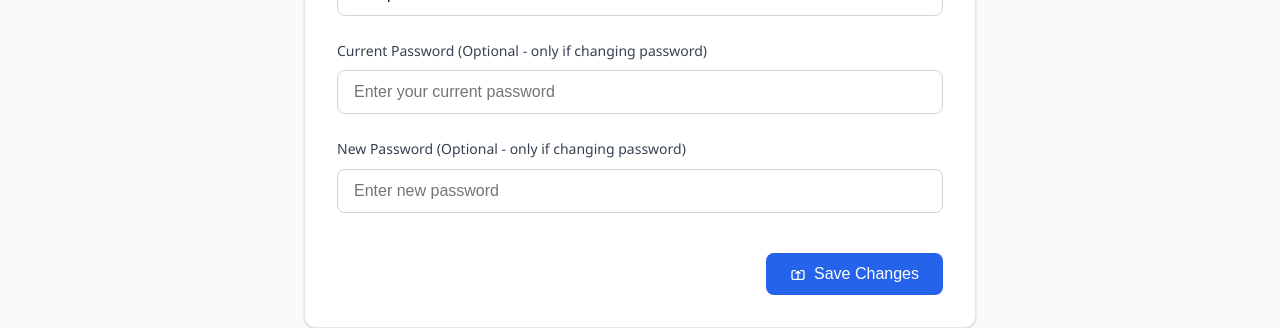
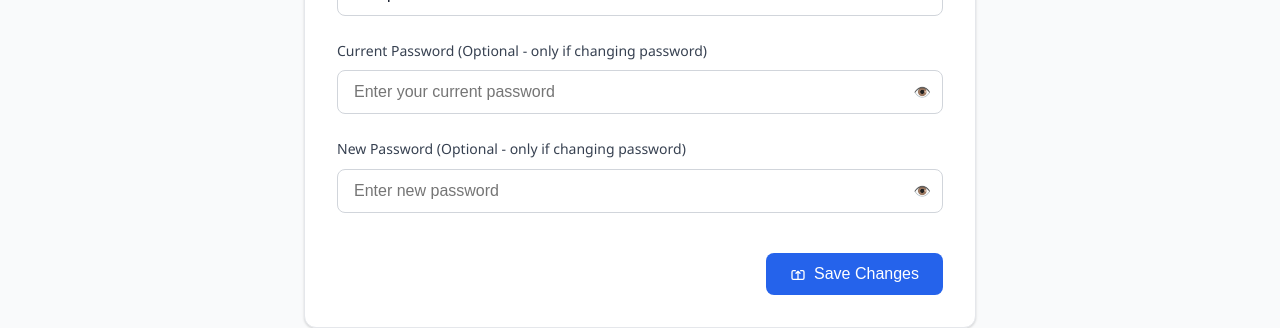
Before and after one commit to aashutoshdahal1/gharbazaar, a React (Vite) app: page /edit-profile in a window 1280 px wide. Shown: the part 291-619 px from the top of the page. Built offline with nearby package versions, Linux system fonts and the light colour scheme; no server answers; sample sign-in values are in the browser's storage.

Commit message:
password hide unhide added

```diff
--- a/src/pages/EditProfile.jsx
+++ b/src/pages/EditProfile.jsx
@@ -12,6 +12,8 @@ const EditProfile = () => {
   });
 
   const [isLoading, setIsLoading] = useState(false);
+  const [showCurrentPassword, setShowCurrentPassword] = useState(false);
+  const [showNewPassword, setShowNewPassword] = useState(false);
 
   const API_BASE_URL = url + "api";
 
@@ -307,8 +309,9 @@ const EditProfile = () => {
                 <label htmlFor="currentPassword" style={styles.label}>
                   Current Password (Optional - only if changing password)
                 </label>
+                <div style={{ position: "relative" }}>
                   <input
-                  type="password"
+                    type={showCurrentPassword ? "text" : "password"}
                     id="currentPassword"
                     name="currentPassword"
                     value={formData.currentPassword}
@@ -316,7 +319,8 @@ const EditProfile = () => {
                     style={styles.input}
                     placeholder="Enter your current password"
                     onFocus={(e) => {
-                    e.target.style.borderColor = styles.inputFocus.borderColor;
+                      e.target.style.borderColor =
+                        styles.inputFocus.borderColor;
                       e.target.style.boxShadow = styles.inputFocus.boxShadow;
                     }}
                     onBlur={(e) => {
@@ -324,6 +328,29 @@ const EditProfile = () => {
                       e.target.style.boxShadow = "none";
                     }}
                   />
+                  <button
+                    type="button"
+                    onClick={() => setShowCurrentPassword((s) => !s)}
+                    style={{
+                      position: "absolute",
+                      right: "12px",
+                      top: "50%",
+                      transform: "translateY(-50%)",
+                      background: "transparent",
+                      border: "none",
+                      cursor: "pointer",
+                      fontSize: "14px",
+                      color: "#6b7280",
+                      padding: 0,
+                    }}
+                    tabIndex={-1}
+                    aria-label={
+                      showCurrentPassword ? "Hide password" : "Show password"
+                    }
+                  >
+                    {showCurrentPassword ? "🙈" : "👁️"}
+                  </button>
+                </div>
               </div>
 
               {/* New Password */}
@@ -331,8 +358,9 @@ const EditProfile = () => {
                 <label htmlFor="password" style={styles.label}>
                   New Password (Optional - only if changing password)
                 </label>
+                <div style={{ position: "relative" }}>
                   <input
-                  type="password"
+                    type={showNewPassword ? "text" : "password"}
                     id="password"
                     name="password"
                     value={formData.password}
@@ -340,7 +368,8 @@ const EditProfile = () => {
                     style={styles.input}
                     placeholder="Enter new password"
                     onFocus={(e) => {
-                    e.target.style.borderColor = styles.inputFocus.borderColor;
+                      e.target.style.borderColor =
+                        styles.inputFocus.borderColor;
                       e.target.style.boxShadow = styles.inputFocus.boxShadow;
                     }}
                     onBlur={(e) => {
@@ -348,6 +377,29 @@ const EditProfile = () => {
                       e.target.style.boxShadow = "none";
                     }}
                   />
+                  <button
+                    type="button"
+                    onClick={() => setShowNewPassword((s) => !s)}
+                    style={{
+                      position: "absolute",
+                      right: "12px",
+                      top: "50%",
+                      transform: "translateY(-50%)",
+                      background: "transparent",
+                      border: "none",
+                      cursor: "pointer",
+                      fontSize: "14px",
+                      color: "#6b7280",
+                      padding: 0,
+                    }}
+                    tabIndex={-1}
+                    aria-label={
+                      showNewPassword ? "Hide password" : "Show password"
+                    }
+                  >
+                    {showNewPassword ? "🙈" : "👁️"}
+                  </button>
+                </div>
               </div>
 
               {/* Save Changes Button */}
--- a/src/pages/Login_Signup.jsx
+++ b/src/pages/Login_Signup.jsx
@@ -13,6 +13,7 @@ const GharBazaarAuth = () => {
   const [loading, setLoading] = useState(false);
   const [error, setError] = useState("");
   const [success, setSuccess] = useState("");
+  const [showPassword, setShowPassword] = useState(false);
 
   const API_BASE_URL = url + "api";
 
@@ -356,15 +357,39 @@ const GharBazaarAuth = () => {
               </div>
               <div style={styles.inputContainer}>
                 <label style={styles.inputLabel}>
+                  <div style={{ position: "relative", width: "100%" }}>
                     <input
                       name="password"
                       placeholder="Password"
                       style={styles.inputField}
                       value={formData.password}
                       onChange={handleInputChange}
-                    type="password"
+                      type={showPassword ? "text" : "password"}
                       required
                     />
+                    <button
+                      type="button"
+                      onClick={() => setShowPassword((s) => !s)}
+                      style={{
+                        position: "absolute",
+                        right: "12px",
+                        top: "50%",
+                        transform: "translateY(-50%)",
+                        background: "transparent",
+                        border: "none",
+                        cursor: "pointer",
+                        fontSize: "14px",
+                        color: "#6b7280",
+                        padding: 0,
+                      }}
+                      tabIndex={-1}
+                      aria-label={
+                        showPassword ? "Hide password" : "Show password"
+                      }
+                    >
+                      {showPassword ? "🙈" : "👁️"}
+                    </button>
+                  </div>
                 </label>
               </div>
               <div style={{ ...styles.inputContainer, paddingTop: 0 }}>
```
Lines whose indentation alone changed are shown as unchanged.
